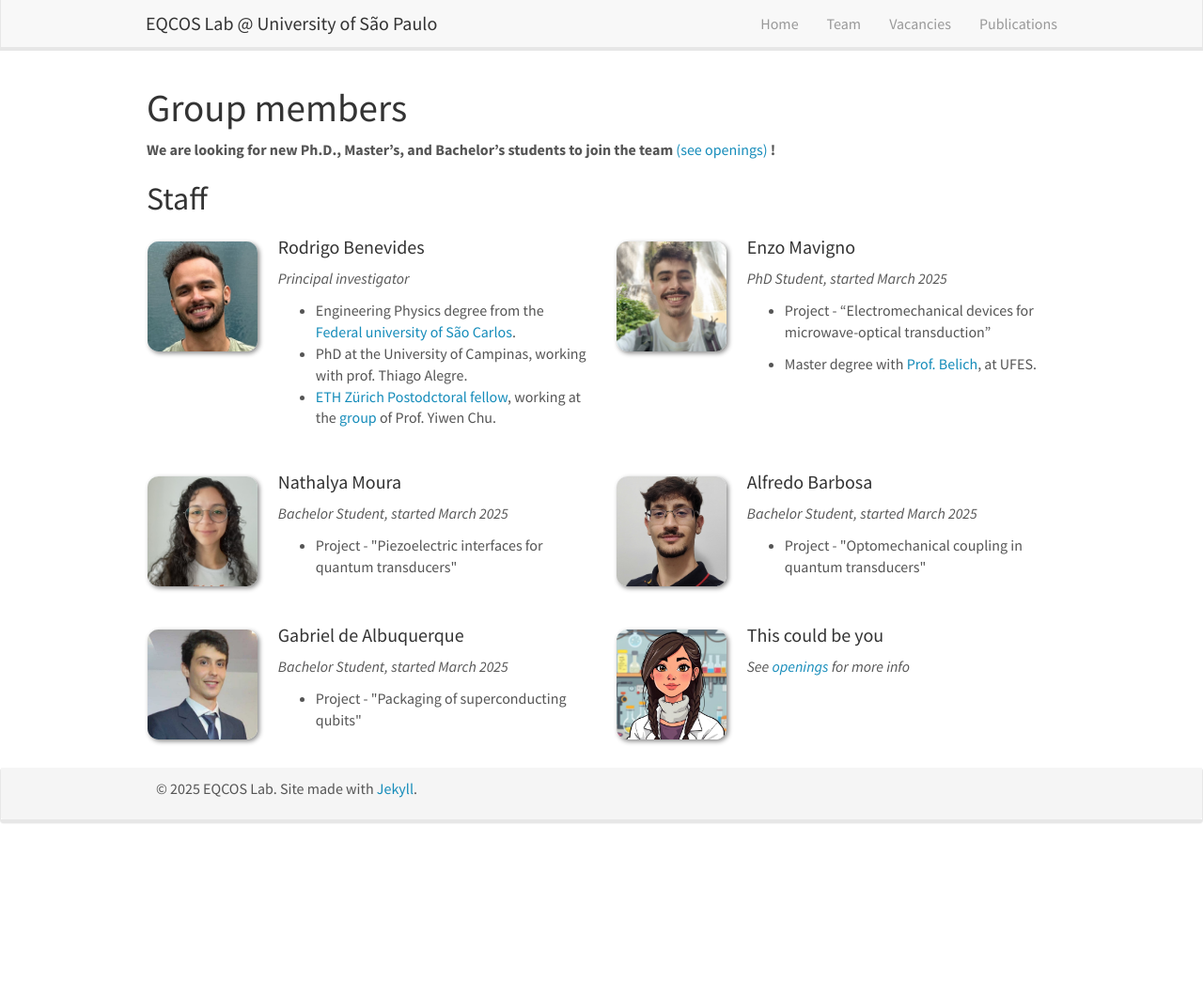
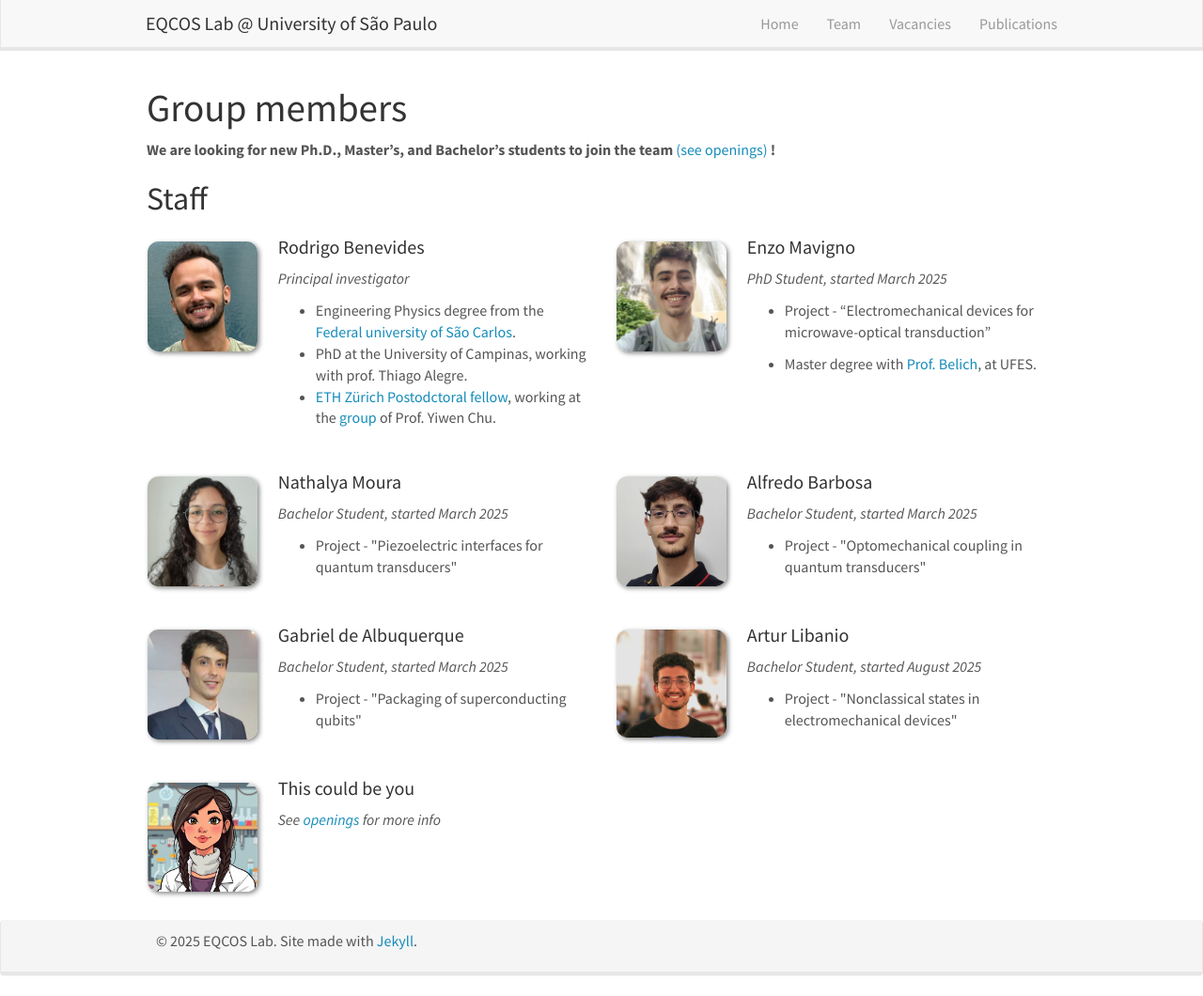
Before and after one commit to rsilvabenevides/eqcos.org, a Jekyll site: the page built from _pages/team.md, in a window 1280 px wide and 1060 px high. Shown: the whole window at 94% size. Built offline with Jekyll 4.4.1, drawn with Linux system fonts in a browser that asks for light colours; nearby versions of some CDN libraries.

Commit message:
Include Libanio

```diff
--- a/_data/publist.yml
+++ b/_data/publist.yml
@@ -39,7 +39,7 @@
 
 - title: "Optomechanical quantum teleportation"
   image: Teleportation.png
-  description: We have for the first time teleportated a quantum state from light to a mechanical massive oscillator.
+  description: We have for the first time teleported a quantum state from light to a mechanical massive oscillator.
   authors: N. Fiaschi, B. Hensen, A. Wallucks, R. Benevides, J. Li, T. P. M. Alegre and S. Gröblacher.
   link:
     url: https://www.nature.com/articles/s41566-021-00866-z
--- a/_data/team_members.yml
+++ b/_data/team_members.yml
@@ -50,6 +50,17 @@
   # # number_educ: 2
   # education2: BSc Jilin University
 
+- name: Artur Libanio
+  photo: Foto_Libanio.jpg
+  info: Bachelor Student, started August 2025
+  number_educ: 1
+  education1: Project - "Nonclassical states in electromechanical devices"
+  # number_educ: 1
+  # email: xx
+  # education1: Master degree with <a href="https://scholar.google.com/citations?user=3pCV7EYAAAAJ&hl=pt-BR">Prof. Belich</a>, at UFES.
+  # # number_educ: 2
+  # education2: BSc Jilin University
+
 - name: "This could be you"
   photo: student_2.png
   info: See <a href="http://www.eqcos.org/vacancies">openings</a> for more info
```
Also changed, not shown: images/teampic/Foto_Libanio.jpg (added).
